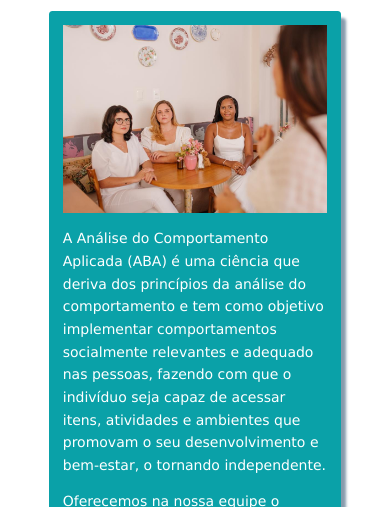
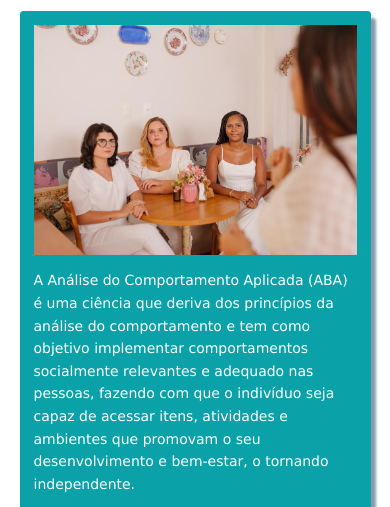
Before and after one commit to jcgsr/fev-MediAcao, a Gatsby site: page /aba in a window 390 px wide. Shown: the part 290-797 px from the top of the page. Built offline with nearby package versions, Linux system fonts and the light colour scheme; Gatsby itself is replaced by a stand-in of ours.

Commit message:
card width mobile

```diff
--- a/src/components/layout.css
+++ b/src/components/layout.css
@@ -131,6 +131,11 @@ body {
   font-size: var(--defaultFontSize);
   max-width: 72ch;
 }
+@media only screen and (max-width: 456px) {
+  .card-body {
+    width: 90%;
+  }
+}
 .card-body a {
   color: var(--terciary);
 }
```
